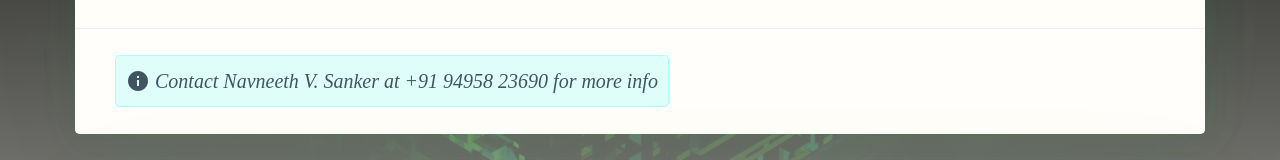
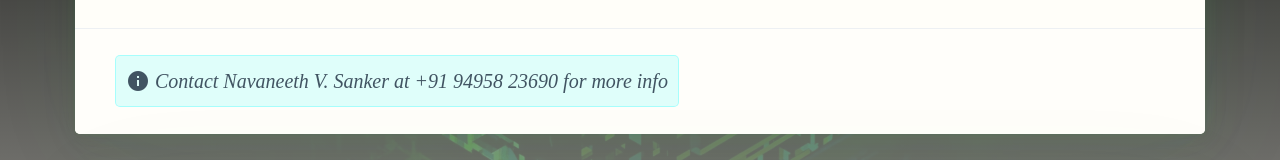
Before and after one commit to iwasElitist/festival, a SvelteKit app: page /blockntangles in a window 1280 px wide. Shown: the part 437-597 px from the top of the page. Built offline with nearby package versions, Linux system fonts and the light colour scheme.

Commit message:
Fixed spelling

```diff
--- a/src/routes/about/+page.svelte
+++ b/src/routes/about/+page.svelte
@@ -48,7 +48,7 @@
                 </hgroup>
                 <hgroup class="text-border">
                     <h5>Block N' Tangles</h5>
-                    <h6><span class="material-icons">perm_identity</span> Navneeth V. Sanker</h6>
+                    <h6><span class="material-icons">perm_identity</span> Navaneeth V. Sanker</h6>
                     <h6><span class="material-icons">call</span> +91 94958 23690</h6>
                 </hgroup>
                 <hgroup class="text-border">
--- a/src/routes/blockntangles/+page.svelte
+++ b/src/routes/blockntangles/+page.svelte
@@ -33,7 +33,7 @@
             <p>Learn. Adapt. Evolve. The matrix pushes you to your ultimate potential. Work fast but never alone in this improv event. Play your part and be content or step out of the mundane, aiming for the unprecedented. Be the stroke of luck your team desperately needs and open the pathway to glory. Block N' Tangles awaits.</p>
             <footer>
                 <div class="info">
-                    <span class="material-icons">info</span><div><i>Contact Navneeth V. Sanker at +91 94958 23690 for more info</i></div>
+                    <span class="material-icons">info</span><div><i>Contact Navaneeth V. Sanker at +91 94958 23690 for more info</i></div>
                 </div>
             </footer>
         </article>
```
